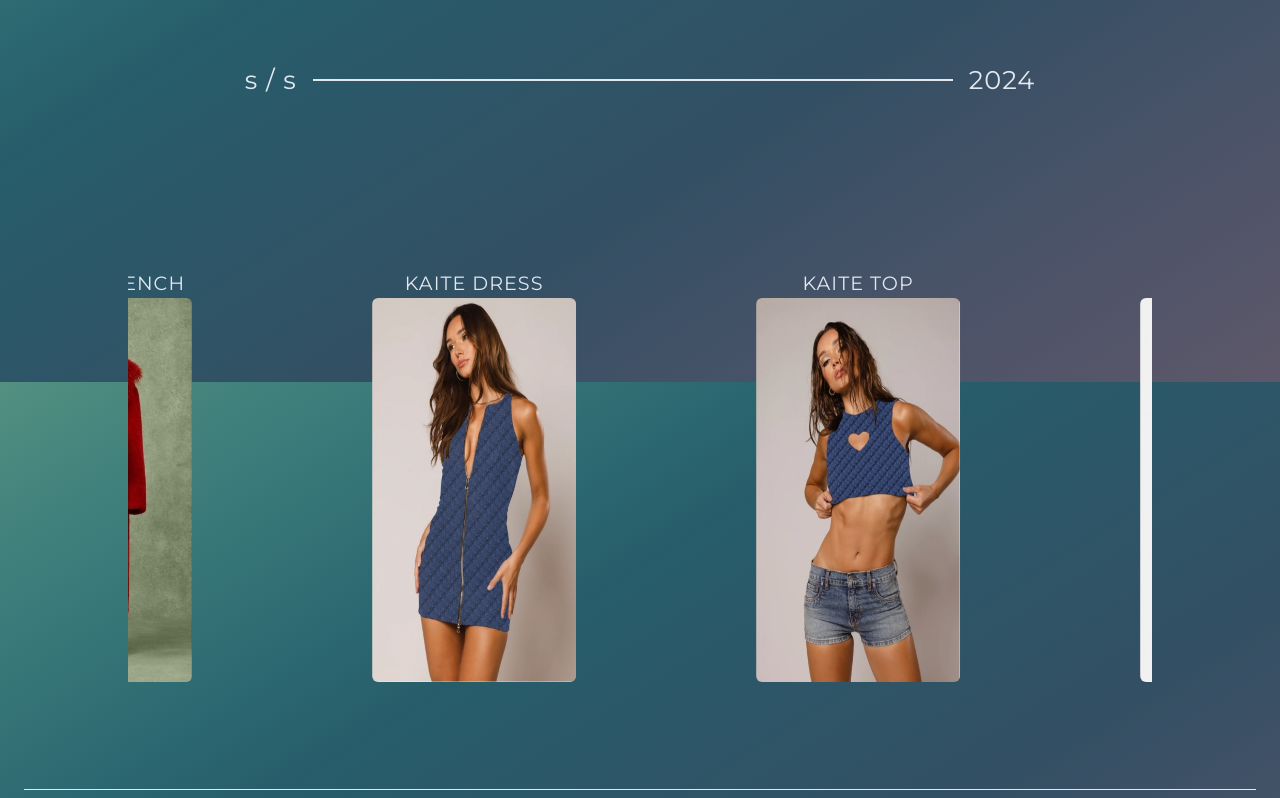
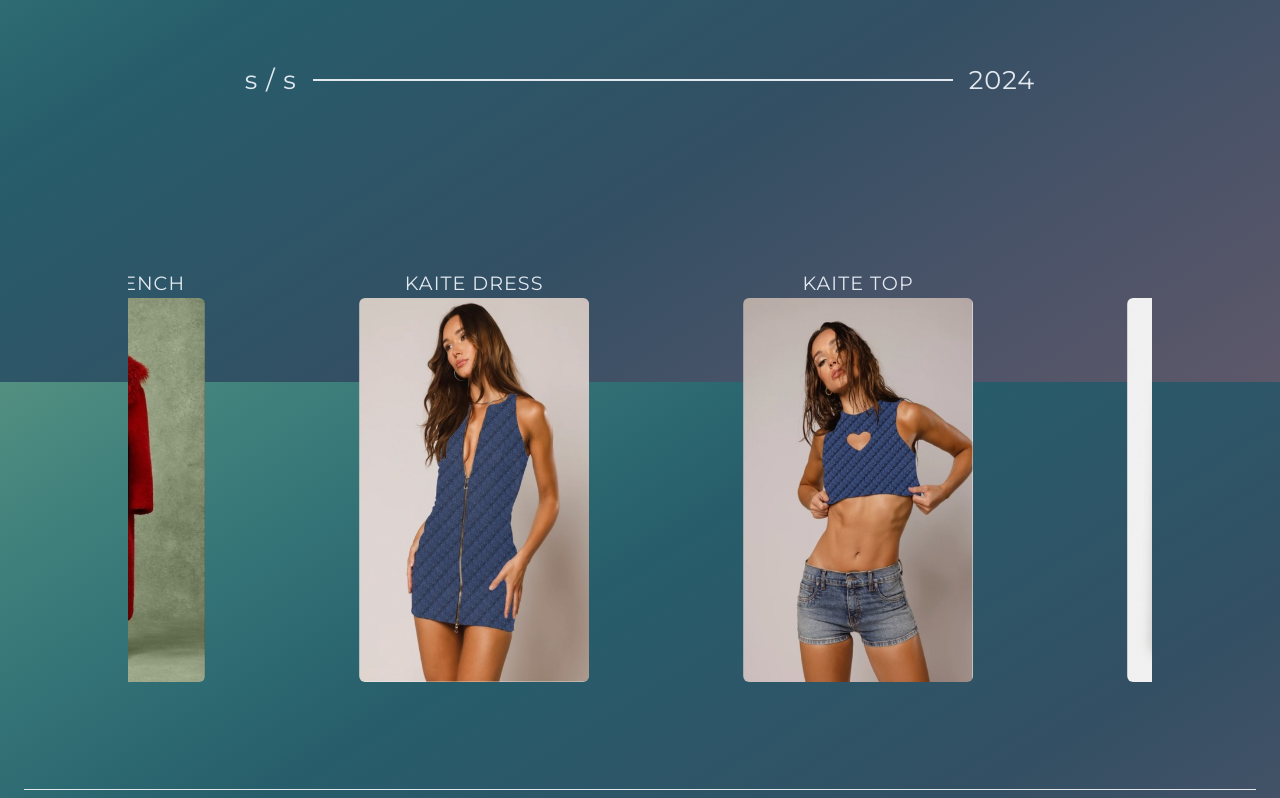
Before and after one commit to mykaelsss/CiosoNYC, a Next.js app: page / in a window 1280 px wide. Shown: the part 2018-2816 px from the top of the page. Built offline with nearby package versions, Linux system fonts and the light colour scheme.

Commit message:
update img animation and speed

```diff
--- a/components/Home/main/collection/collection.module.scss
+++ b/components/Home/main/collection/collection.module.scss
@@ -10,8 +10,8 @@
     animation: scrolling 15s linear infinite;
 }
 
-.marquee_content :hover {
-    animation-play-state: paused;
+.marquee_content:hover {
+    animation-play-state: paused !important;
 }
 
 @keyframes scrolling {
@@ -36,8 +36,13 @@
 }
 
 .marquee_content img {
-    width: 80%;
+    width: 90%;
     // height: 70%;
+}
+
+.marquee_content li:hover {
+    transform: scale(1.2); /* Adjust the scale factor as needed */
+    transition: transform 0.6s ease; /* Add a smooth transition for a better visual effect */
 }
 
 
```
